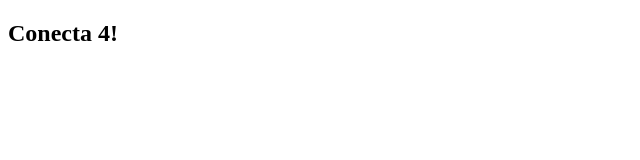
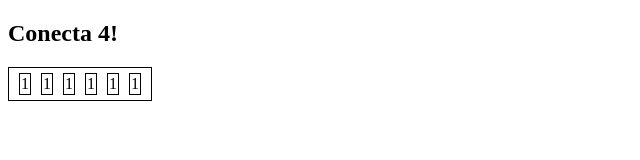
Before and after one commit to santillopb/Conecta4, a plain HTML site: page index.html in a window 1280 px wide. Shown: the whole page, without its empty margins (0-640 px from the left). Drawn offline with Linux system fonts and the light colour scheme.

Commit message:
Pruebas tablero

```diff
--- a/index.html
+++ b/index.html
@@ -9,9 +9,16 @@
 </head>
 <body>
     <h2>Conecta 4!</h2>
-    <table>
+    <table cellspacing="5">
         <thead>
-
+            <tr>
+                <td>1</td>
+                <td>1</td>
+                <td>1</td>
+                <td>1</td>
+                <td>1</td>
+                <td>1</td>
+            </tr>
         </thead>
         <tbody>
 
--- a/style.css
+++ b/style.css
@@ -0,0 +1,9 @@
+table {
+    border: 1px solid;
+    /*-webkit-border-horizontal-spacing: 10px;*/
+    border-spacing: 10px 5px;
+}
+td {
+    border: 1px solid;
+    margin: 5px;
+}
```
